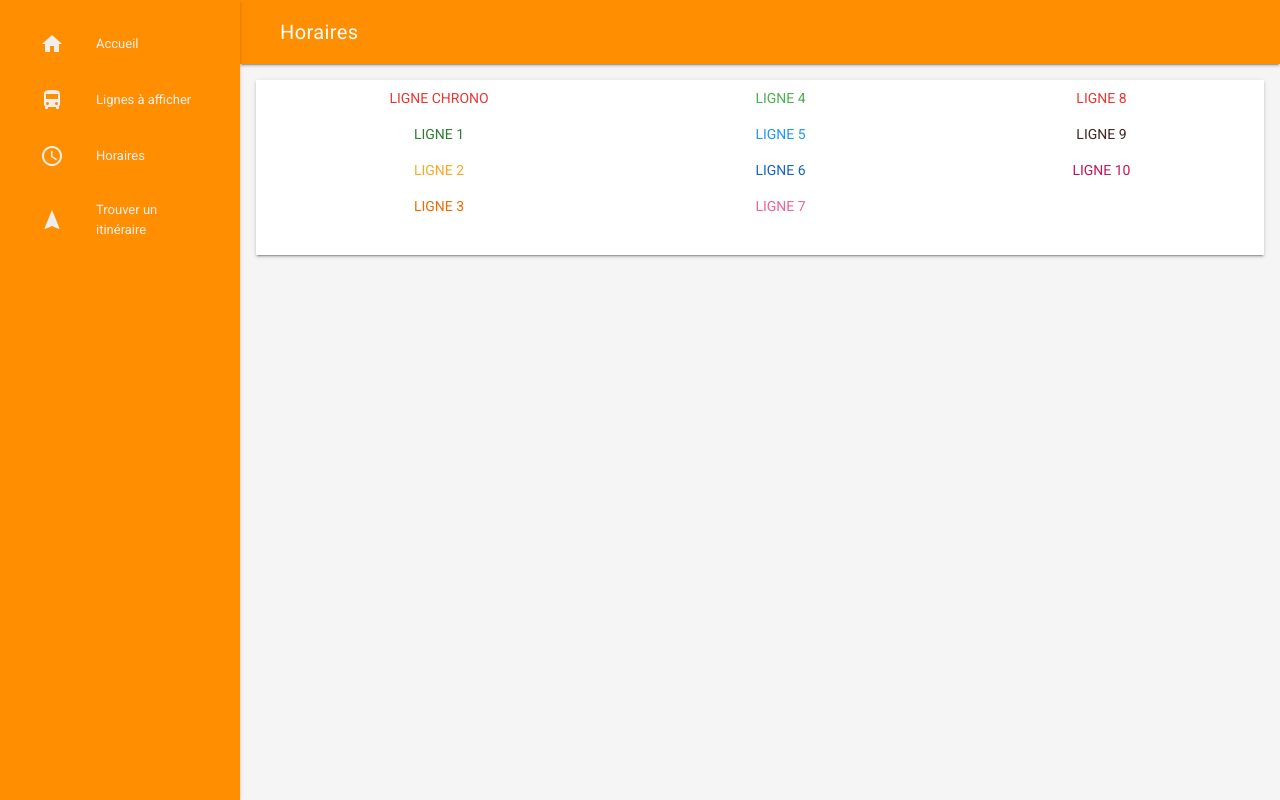
After one commit to Libelule/Projet, a PHP site: page /horaires.html in a window 1280 px wide. The commit adds this page. Run offline with PHP 8.4, Linux system fonts and the light colour scheme; some libraries are stand-ins or nearby versions.

Commit message:
Intégration v1.6

```diff
--- a/appli/css/styles.css
+++ b/appli/css/styles.css
@@ -99,10 +99,6 @@ ul{
   max-width: 1080px;
 }
 
-/* TODO: Find a proper solution to have the graphs
- * not float around outside their container in IE10/11.
- * Using a browserhacks.com solution for now.
- */
 _:-ms-input-placeholder, :root .demo-graphs {
   min-height: 664px;
 }
--- /dev/null
+++ b/appli/horaires.html
@@ -0,0 +1,69 @@
+<!doctype html>
+<html lang="fr">
+  <head>
+    <meta charset="utf-8">
+    <meta http-equiv="X-UA-Compatible" content="IE=edge">
+    <meta name="description" content="Libego l'application web qui vous permet de prendre les bons bus sans être de Castres ou de Mazamet">
+    <meta name="viewport" content="width=device-width, initial-scale=1">
+    <title>Libego</title>
+
+    <!-- Add to homescreen for Chrome on Android -->
+    <meta name="mobile-web-app-capable" content="yes">
+    <link rel="icon" sizes="192x192" href="images/android-desktop.png">
+
+    <!-- Add to homescreen for Safari on iOS -->
+    <meta name="apple-mobile-web-app-capable" content="yes">
+    <meta name="apple-mobile-web-app-status-bar-style" content="black">
+    <meta name="apple-mobile-web-app-title" content="Libego">
+    <link rel="apple-touch-icon-precomposed" href="images/ios-desktop.png">
+
+    <!--jquery-->
+    <script src="http://code.jquery.com/jquery.min.js"></script>
+	  <script src="http://code.jquery.com/jquery-1.11.3.min.js"></script>
+	  <script src="http://code.jquery.com/jquery-migrate-1.2.1.min.js"></script>
+    <link rel="shortcut icon" href="images/favicon.png">
+
+    <link href="https://fonts.googleapis.com/css?family=Roboto:regular,bold,italic,thin,light,bolditalic,black,medium&amp;lang=fr" rel="stylesheet">
+    <link href="https://fonts.googleapis.com/icon?family=Material+Icons" rel="stylesheet">
+    <link rel="stylesheet" href="css/material.min.css">
+    <link rel="stylesheet" href="css/styles.css">
+  </head>
+  <body>
+    <div class="demo-layout mdl-layout mdl-js-layout mdl-layout--fixed-drawer mdl-layout--fixed-header">
+      <header class="demo-header mdl-layout__header mdl-color--amber-800 mdl-color-text--white">
+        <div class="mdl-layout__header-row">
+          <span class="mdl-layout-title">Horaires</span>
+          <div class="mdl-layout-spacer"></div>
+        </div>
+      </header>
+      <div class="demo-drawer mdl-layout__drawer ">
+        <nav class="demo-navigation mdl-navigation mdl-color--amber-800">
+          <a class="mdl-navigation__link mdl-color-text--grey-200" href="index.html"><i class="mdl-color-text--grey-200 material-icons" role="presentation">home</i>Accueil</a>
+          <a class="mdl-navigation__link mdl-color-text--grey-200" href=""><i class="mdl-color-text--grey-200 material-icons" role="presentation">directions_bus</i>Lignes à afficher</a>
+          <a class="mdl-navigation__link mdl-color-text--grey-200" href="#"><i class="mdl-color-text--grey-200 material-icons" role="presentation">query_builder</i>Horaires</a>
+          <a class="mdl-navigation__link mdl-color-text--grey-200" href="itineraire.html"><i class="mdl-color-text--grey-200 material-icons" role="presentation">navigation</i>Trouver un itinéraire</a>
+        </nav>
+      </div>
+      <main class="mdl-layout__content mdl-color--grey-100">
+        <div class="mdl-grid demo-content">
+        <div class="parent demo-charts mdl-color--white mdl-shadow--2dp mdl-cell mdl-cell--12-col mdl-grid">
+          <button class="mdl-color-text--red-600 mdl-button" id="11" value="L11Aller" >Ligne chrono</button>
+          <button class="mdl-color-text--green-800 mdl-button" id="1"  value="L1Aller">Ligne 1</button>
+          <button class="mdl-color-text--yellow-800 mdl-button" id="2" value="L2Aller" >Ligne 2</button>
+          <button class="mdl-color-text--orange-800 mdl-button" id="3" value="L3Aller" >Ligne 3</button>
+          <button class="mdl-color-text--green-500 mdl-button" id="4" value="L4Aller" >Ligne 4</button>
+          <button class="mdl-color-text--blue-500 mdl-button" id="5" value="L5Aller" >Ligne 5</button>
+          <button class="mdl-color-text--blue-800 mdl-button" id="6" value="L6Aller" >Ligne 6</button>
+          <button class="mdl-color-text--pink-300 mdl-button" id="7" value="L7Aller" >Ligne 7</button>
+          <button class="mdl-color-text--red-600 mdl-button" id="8" value="L8Aller" >Ligne 8</button>
+          <button class="mdl-color-text--brown-900 mdl-button" id="9" value="L9Aller" >Ligne 9</button>
+          <button class="mdl-color-text--pink-700 mdl-button" id="10" value="L10Aller" >Ligne 10</button>
+        </div>
+        <div id="ligne" class="demo-charts mdl-color--white mdl-shadow--2dp mdl-cell mdl-cell--12-col mdl-grid">
+        </div>
+      </div>
+      </main>
+  </body>
+      <script src="js/material.min.js"></script>
+      <script src="js/horaires.js"></script>
+</html>
--- /dev/null
+++ b/appli/js/horaires.js
@@ -0,0 +1,79 @@
+function afficheRes(dataJSON) {
+var res = $("#ligne");
+res.empty();
+
+for (var i=0 ; i < dataJSON.length ; i++) {
+var arret= dataJSON[i].stop_id;
+var heure = dataJSON[i].arrival_time;
+var sequence =dataJSON[i].stop_sequence;
+if (sequence != 0)
+{
+res.append("<p>"+arret+" | "+heure+"</p>");
+$("#ligne").append(res);
+}
+else
+{res.append("</br>")
+res.append("<p>"+arret+" | "+heure+"</p>");
+$("#ligne").append(res);
+}
+}
+}
+
+
+$("#1").click(function(){
+    var code=$("#1").val();
+	$.get("http://vsp149406.nfrance.com/~16_dalla-nora/PHP_info/projet_commun/?code="+code+"",null,afficheRes, "json");
+
+});
+
+$("#2").click(function(){
+    var code=$("#2").val();
+	$.get("http://vsp149406.nfrance.com/~16_dalla-nora/PHP_info/projet_commun/?code="+code+"",null,afficheRes, "json");
+
+});
+
+$("#3").click(function(){
+    var code=$("#3").val();
+	$.get("http://vsp149406.nfrance.com/~16_dalla-nora/PHP_info/projet_commun/?code="+code+"",null,afficheRes, "json");
+
+});
+$("#4").click(function(){
+    var code=$("#4").val();
+	$.get("http://vsp149406.nfrance.com/~16_dalla-nora/PHP_info/projet_commun/?code="+code+"",null,afficheRes, "json");
+
+});
+$("#5").click(function(){
+    var code=$("#5").val();
+	$.get("http://vsp149406.nfrance.com/~16_dalla-nora/PHP_info/projet_commun/?code="+code+"",null,afficheRes, "json");
+
+});
+$("#6").click(function(){
+    var code=$("#6").val();
+	$.get("http://vsp149406.nfrance.com/~16_dalla-nora/PHP_info/projet_commun/?code="+code+"",null,afficheRes, "json");
+
+});
+$("#7").click(function(){
+    var code=$("#7").val();
+	$.get("http://vsp149406.nfrance.com/~16_dalla-nora/PHP_info/projet_commun/?code="+code+"",null,afficheRes, "json");
+
+});
+$("#8").click(function(){
+    var code=$("#8").val();
+	$.get("http://vsp149406.nfrance.com/~16_dalla-nora/PHP_info/projet_commun/?code="+code+"",null,afficheRes, "json");
+
+});
+$("#9").click(function(){
+    var code=$("#9").val();
+	$.get("http://vsp149406.nfrance.com/~16_dalla-nora/PHP_info/projet_commun/?code="+code+"",null,afficheRes, "json");
+
+});
+$("#10").click(function(){
+    var code=$("#10").val();
+	$.get("http://vsp149406.nfrance.com/~16_dalla-nora/PHP_info/projet_commun/?code="+code+"",null,afficheRes, "json");
+
+});
+$("#11").click(function(){
+    var code=$("#11").val();
+	$.get("http://vsp149406.nfrance.com/~16_dalla-nora/PHP_info/projet_commun/?code="+code+"",null,afficheRes, "json");
+
+});
```
Also changed, not shown: appli/index.html (+2 -10 lines), appli/itineraire.html (added, +53 -0 lines).
